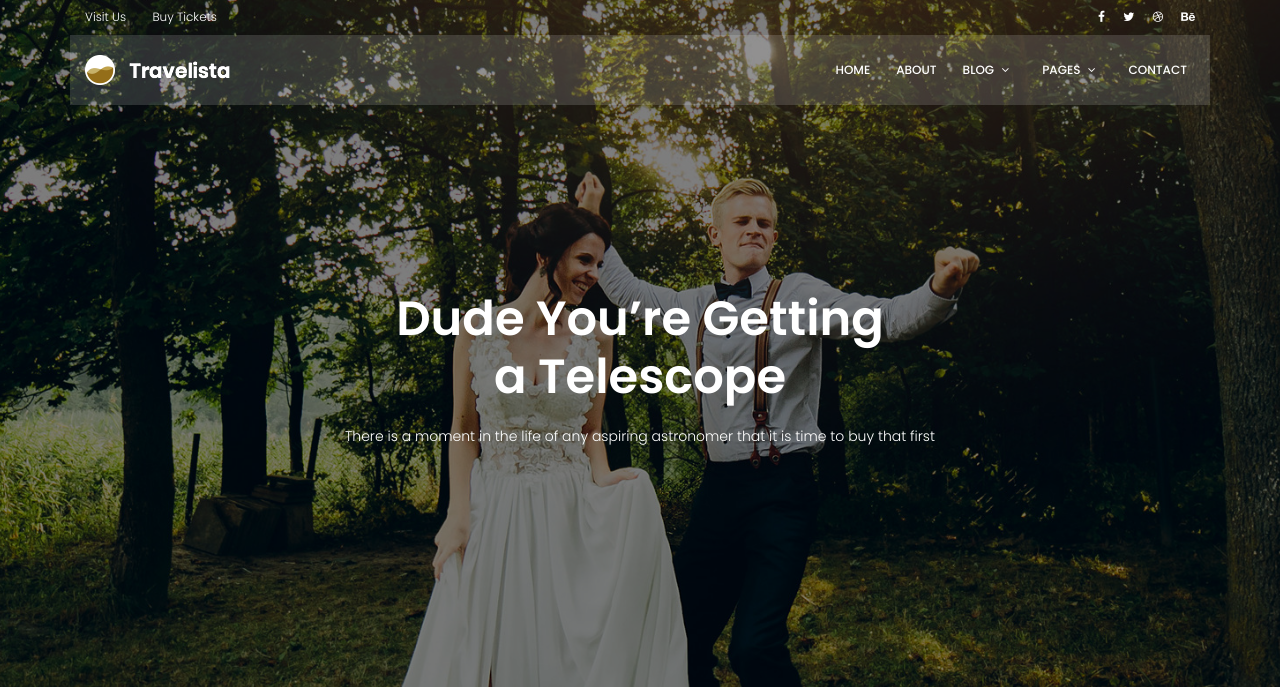
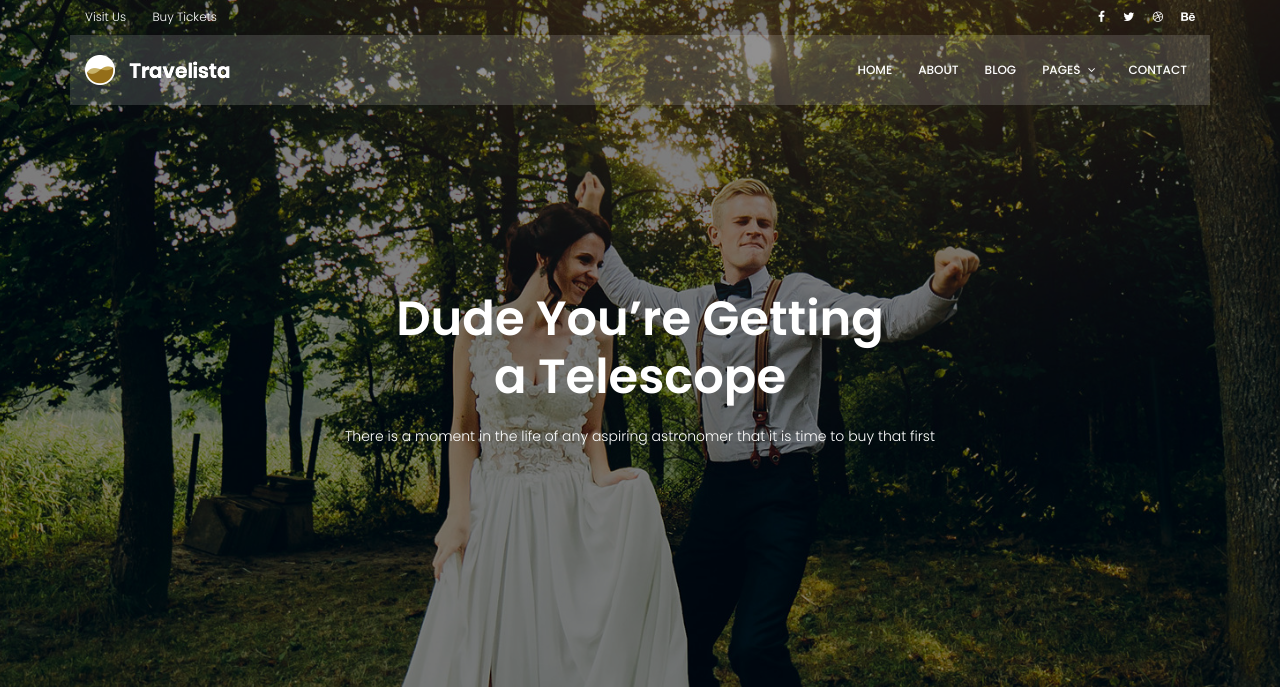
Before and after one commit to HesamArasteh13/travarl-website, a Django app: page /blog/ in a window 1280 px wide. Shown: the top 687 px of the page. Run offline with Django 5.2, Linux system fonts and the light colour scheme; some libraries are stand-ins or nearby versions.

Commit message:
delete blog single on all htmls

```diff
--- a/template/base.html
+++ b/template/base.html
@@ -62,11 +62,7 @@
 				        <ul class="nav-menu">
 				          <li><a href="{% url 'home_page:index' %}">Home</a></li>
 				          <li><a href="{% url 'home_page:about' %}">About</a></li>
-				          <li class="menu-has-children"><a href="">Blog</a>
-				            <ul>
-				              <li><a href="{% url 'blog:index' %}">Blog Home</a></li>
-				              <li><a href="blog-single.html">Blog Single</a></li>
-				            </ul>
+				          <li><a href="{% url 'blog:index' %}">Blog </a></li>
 				          </li>
 				          <li class="menu-has-children"><a href="">Pages</a>
 				            <ul>
--- a/template/blog/blog-home.html
+++ b/template/blog/blog-home.html
@@ -62,11 +62,7 @@
 				        <ul class="nav-menu">
 				          <li><a href="{% url 'home_page:index' %}">Home</a></li>
 				          <li><a href="{% url 'home_page:about' %}">About</a></li>
-				          <li class="menu-has-children"><a href="">Blog</a>
-				            <ul>
-				              <li><a href="{% url 'blog:index' %}">Blog Home</a></li>
-				              <li><a href="blog-single.html">Blog Single</a></li>
-				            </ul>
+				        	<li><a href="{% url 'blog:index' %}">Blog</a></li>
 				          </li>
 				          <li class="menu-has-children"><a href="">Pages</a>
 				            <ul>
--- a/template/blog/blog-single.html
+++ b/template/blog/blog-single.html
@@ -62,11 +62,7 @@
 				        <ul class="nav-menu">
 				          <li><a href="index.html">Home</a></li>
 				          <li><a href="about.html">About</a></li>
-				          <li class="menu-has-children"><a href="">Blog</a>
-				            <ul>
-				              <li><a href="blog-home.html">Blog Home</a></li>
-				              <li><a href="blog-single.html">Blog Single</a></li>
-				            </ul>
+				          <li><a href="blog-home.html">Blog</a></li>
 				          </li>
 				          <li class="menu-has-children"><a href="">Pages</a>
 				            <ul>
```
